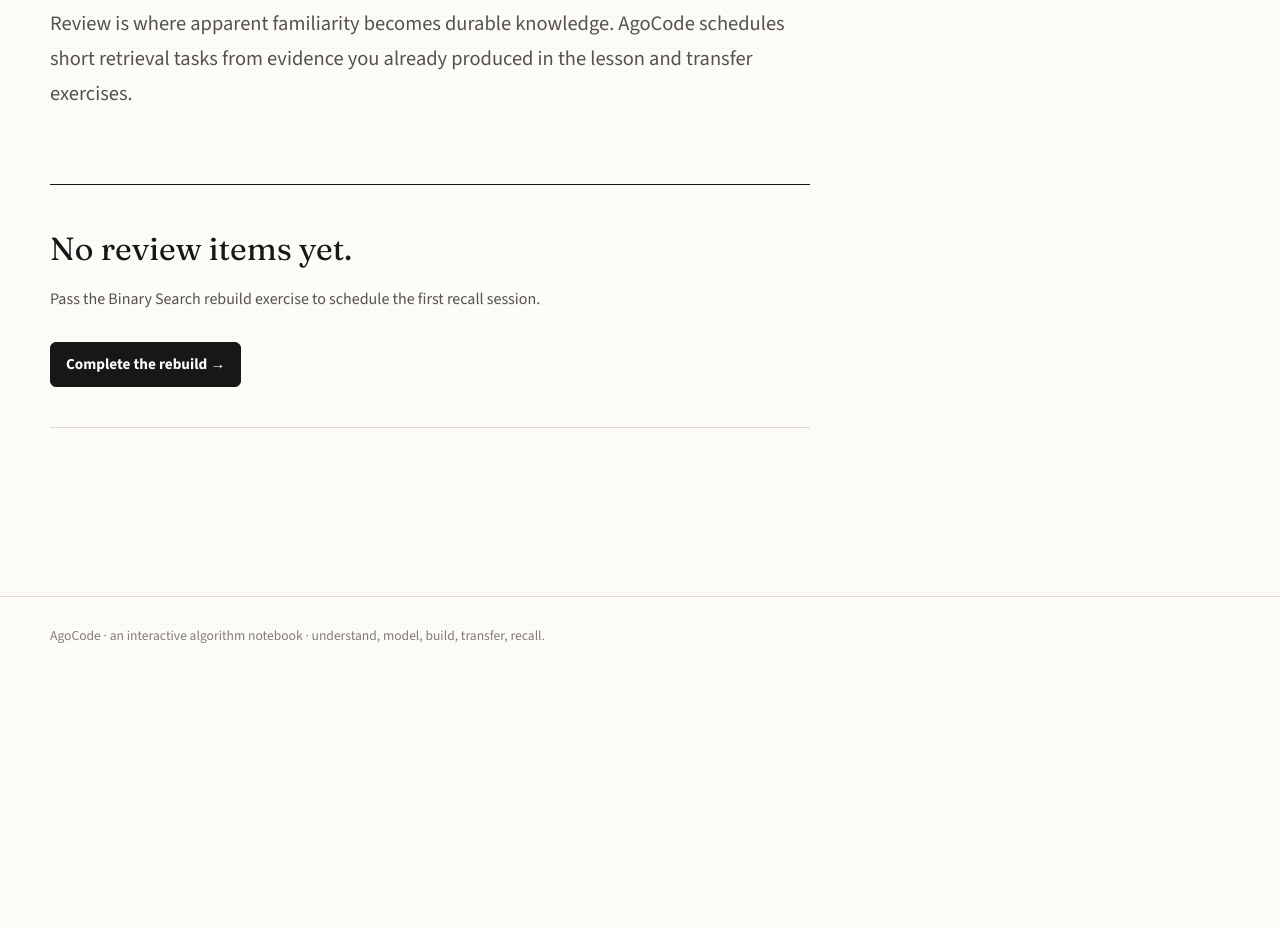
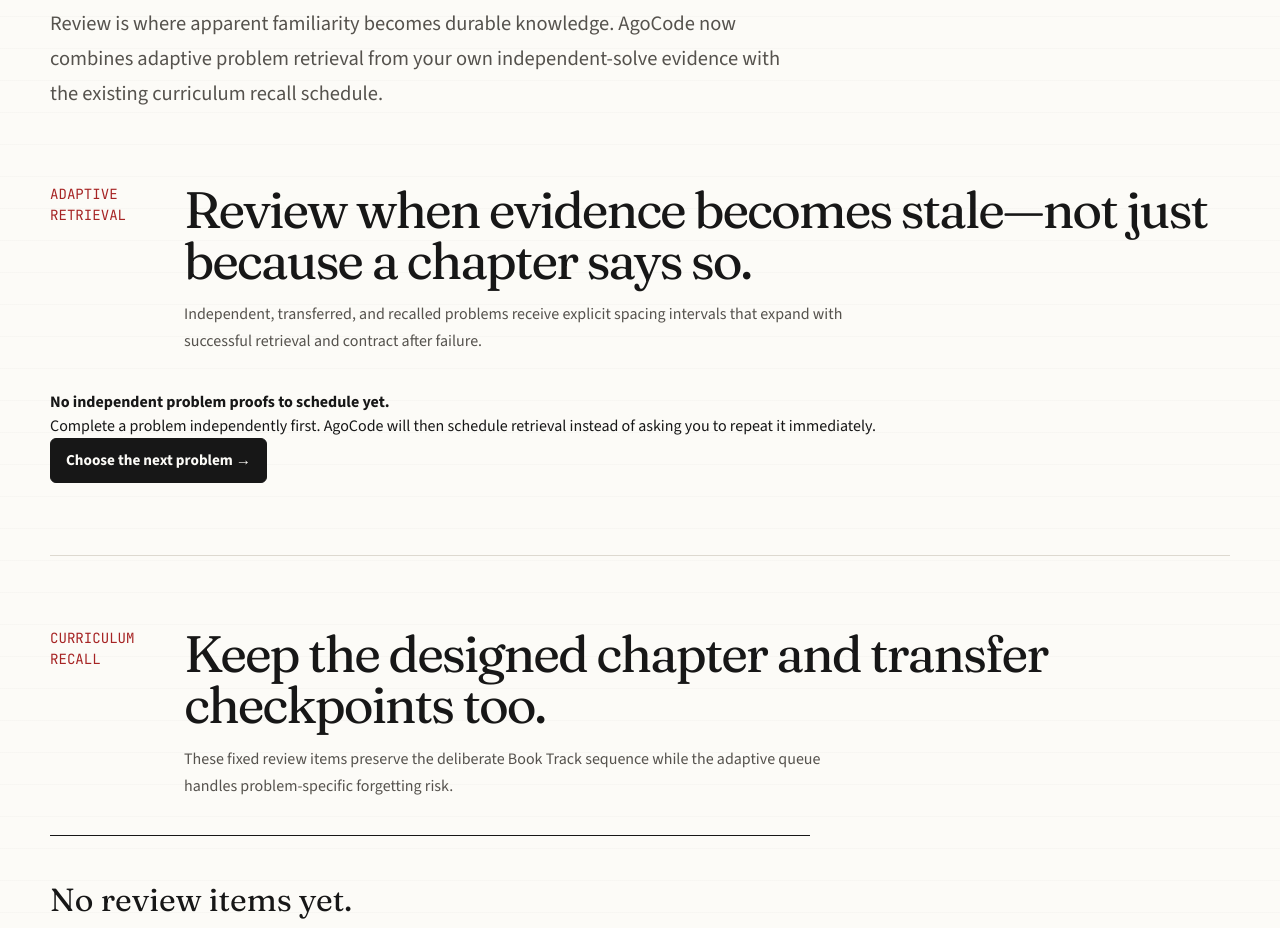
Before and after one commit to anatwork14/agocode, a Next.js app: page /review in a window 1280 px wide. Shown: the part 304-1232 px from the top of the page. Before the commit the page ends 997 px from the top, so only its background shows below. Built offline with nearby package versions, Linux system fonts and the light colour scheme.

Commit message:
feat: surface adaptive retrieval on review page

```diff
--- a/app/review/page.tsx
+++ b/app/review/page.tsx
@@ -1,3 +1,4 @@
+import { ProblemReviewQueue } from "@/components/review/ProblemReviewQueue";
 import { ReviewQueue } from "@/components/review/ReviewQueue";
 
 export const metadata = { title: "Review" };
@@ -9,10 +10,29 @@ export default function ReviewPage() {
         <div className="eyebrow">Recall mode</div>
         <h1 className="editorial-title editorial-title--compact">Return after the explanation is gone.</h1>
         <p className="lede">
-          Review is where apparent familiarity becomes durable knowledge. AgoCode schedules short retrieval tasks from
-          evidence you already produced in the lesson and transfer exercises.
+          Review is where apparent familiarity becomes durable knowledge. AgoCode now combines adaptive problem retrieval from
+          your own independent-solve evidence with the existing curriculum recall schedule.
         </p>
-        <section className="section">
+
+        <section className="section review-section">
+          <div className="section-heading">
+            <div className="section-heading__index">ADAPTIVE RETRIEVAL</div>
+            <div>
+              <h2>Review when evidence becomes stale—not just because a chapter says so.</h2>
+              <p>Independent, transferred, and recalled problems receive explicit spacing intervals that expand with successful retrieval and contract after failure.</p>
+            </div>
+          </div>
+          <ProblemReviewQueue />
+        </section>
+
+        <section className="section review-section review-section--curriculum">
+          <div className="section-heading">
+            <div className="section-heading__index">CURRICULUM RECALL</div>
+            <div>
+              <h2>Keep the designed chapter and transfer checkpoints too.</h2>
+              <p>These fixed review items preserve the deliberate Book Track sequence while the adaptive queue handles problem-specific forgetting risk.</p>
+            </div>
+          </div>
           <ReviewQueue />
         </section>
       </div>
```
